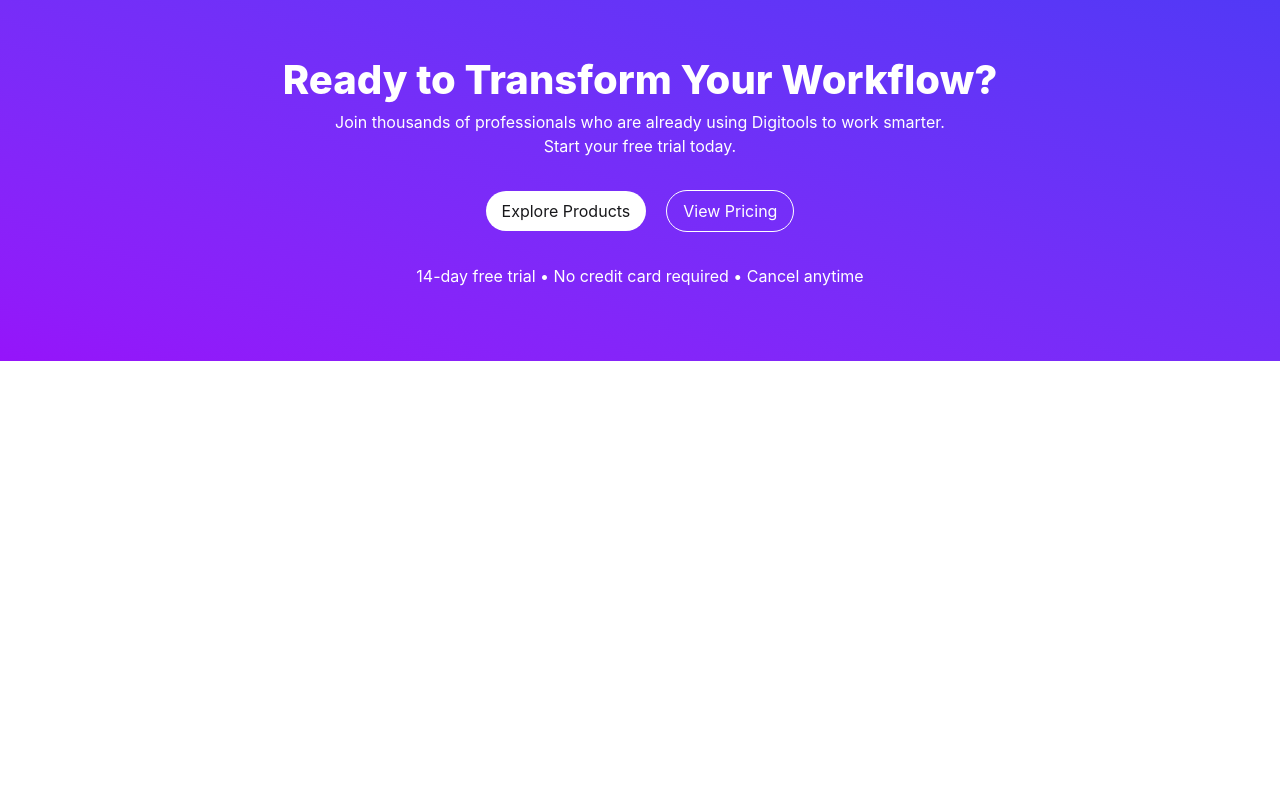
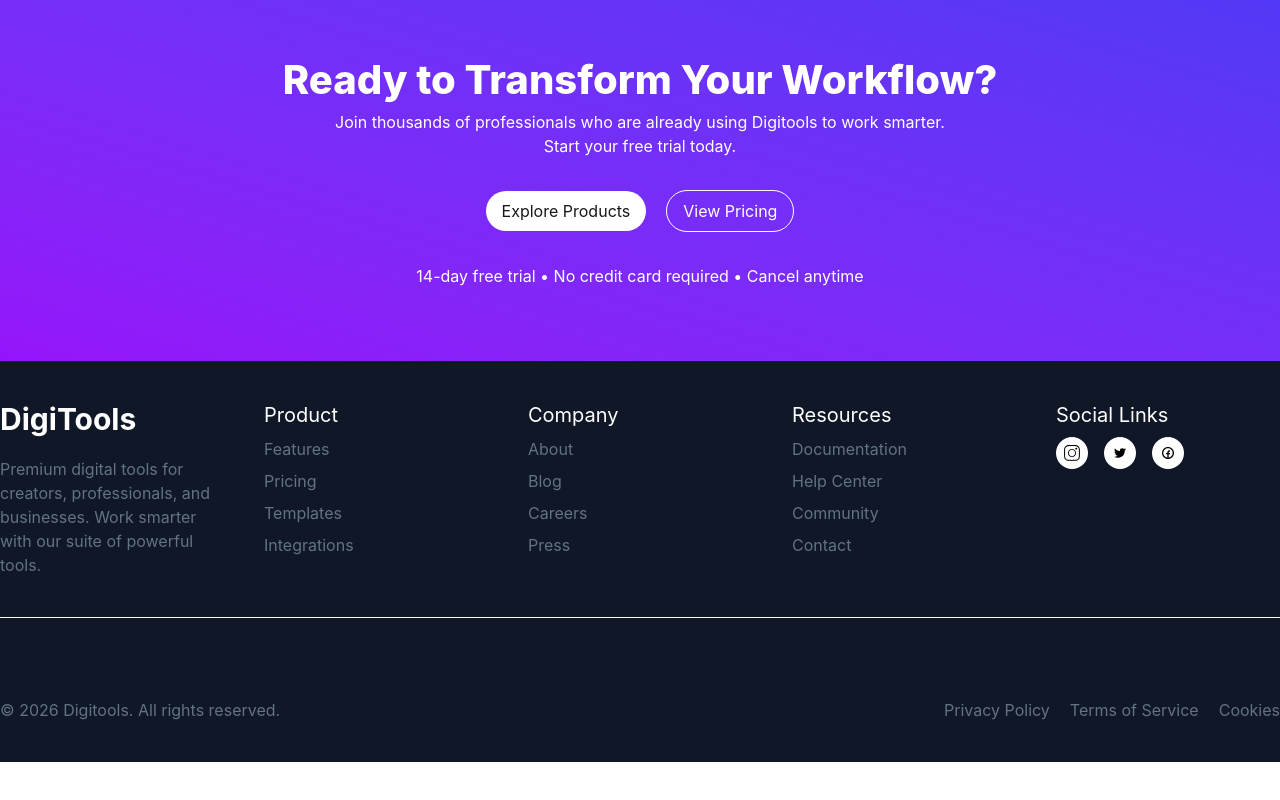
Before and after one commit to puskor/Digitools, a React (Vite) app: page / in a window 1280 px wide. Shown: the part 2881-3681 px from the top of the page. Before the commit the page ends 3482 px from the top, so only its background shows below. Built offline with nearby package versions, Linux system fonts and the light colour scheme.

Commit message:
finish footer work now check bug in ui

```diff
--- a/src/components/footer/DownFooter.jsx
+++ b/src/components/footer/DownFooter.jsx
@@ -1,10 +1,68 @@
 import React from 'react';
+import { SlSocialInstagram } from 'react-icons/sl';
+import { TiSocialFacebookCircular, TiSocialTwitter } from 'react-icons/ti';
 
 const DownFooter = () => {
     return (
-        <div>
+        <div className='bg-[#101727]  text-white grid items-center'>
+            <div className='py-10 container mx-auto '>
+                <div className=' grid md:grid-cols-2 lg:grid-cols-5 gap-10'>
+                    <div className='space-y-5'>
+                        <h1 className='text-3xl font-bold'>DigiTools</h1>
+                        <p className='text-[#627382]'>Premium digital tools for creators, professionals, and businesses. Work smarter with our suite of powerful tools.</p>
+                    </div>
+                    <div className='space-y-2 text-[#627382]'>
+                        <h2 className='text-xl text-white'>Product</h2>
+                        <p>Features</p>
+                        <p>Pricing</p>
+                        <p>Templates</p>
+                        <p>Integrations</p>
+                    </div>
+                    <div className='space-y-2 text-[#627382]'>
+                        <h2 className='text-xl text-white'>Company</h2>
+                        <p>About</p>
+                        <p>Blog</p>
+                        <p>Careers</p>
+                        <p>Press</p>
+                    </div>
+                    <div className='space-y-2 text-[#627382]'>
+                        <h2 className='text-xl text-white'>Resources</h2>
+                        <p>Documentation</p>
+                        <p>Help Center</p>
+                        <p>Community</p>
+                        <p>Contact</p>
+                    </div>
+                    <div className='space-y-2 text-[#627382]'>
+                        <h2 className='text-xl text-white'>Social Links</h2>
+                        <div className='flex gap-4'>
+                            <div className='bg-white p-2 rounded-full'>
+                                <SlSocialInstagram className='text-black' />
+                            </div>
+                            <div className='bg-white p-2 rounded-full'>
+                                <TiSocialTwitter className='text-black' />
+                            </div><div className='bg-white p-2 rounded-full'>
+                                <TiSocialFacebookCircular className='text-black' />
+                            </div>
+
+                        </div>
+                    </div>
+                </div>
+
+                <hr className='py-10 mt-10'/>
+
+                <div className='flex justify-between text-[#627382]'>
+                    <h1>© 2026 Digitools. All rights reserved.</h1>
+                    <div className='flex gap-5'>
+                        <h2>Privacy Policy  </h2>
+                        <h2> Terms of Service </h2>
+                        <h2>Cookies</h2>
+                    </div>
+                </div>
+
+            </div>
 
         </div>
+
     );
 };
 
--- a/src/components/footer/TopFooter.jsx
+++ b/src/components/footer/TopFooter.jsx
@@ -9,7 +9,7 @@
                     <p>Join thousands of professionals who are already using Digitools to work smarter. <br /> Start your free trial today.</p>
                 </div>
                 <div className='flex items-center justify-center gap-5'>
-                    <button className=' bg-white px-4 py-2 rounded-3xl'>Explore Products</button>
+                    <button className=' bg-white px-4 py-2 rounded-3xl '>Explore Products</button>
                     <button className=' text-white border border-white px-4 py-2 rounded-3xl'>View Pricing</button>
                 </div>
                 <div className='text-white text-center'>
```
